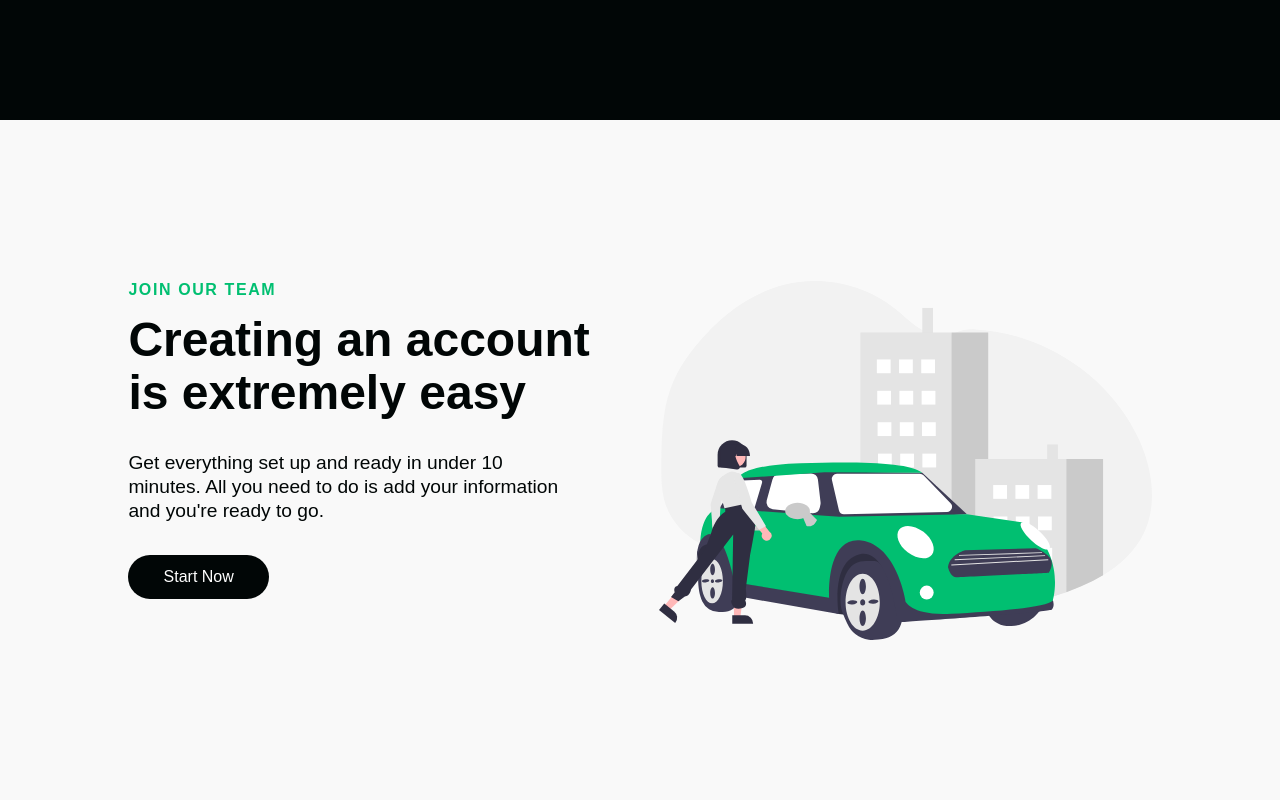
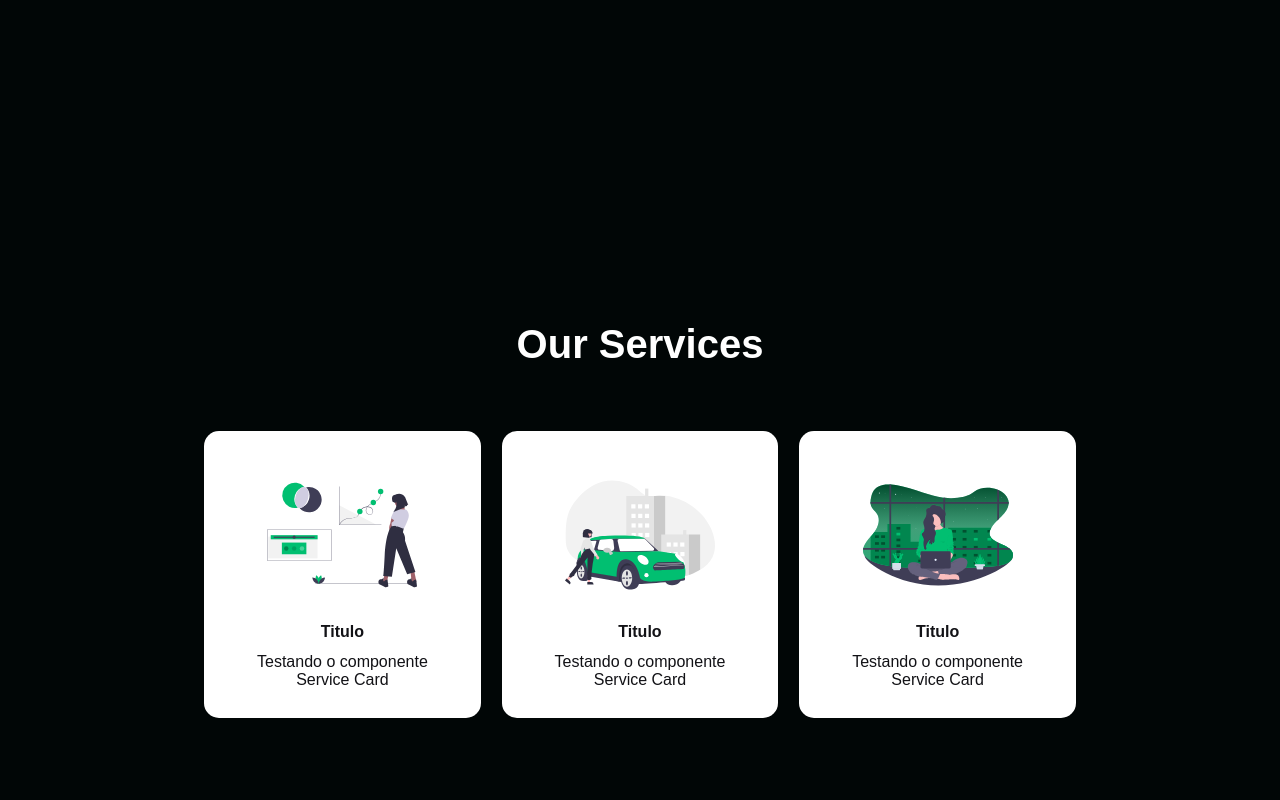
Before and after one commit to gabrielcasag/smooth-scroll, a Next.js app: page / in a window 1280 px wide. Shown: the part 2280-3080 px from the top of the page. Built offline with nearby package versions, Linux system fonts and the light colour scheme; a web font is replaced by a local one.

Commit message:
fix components order in home page

```diff
--- a/src/components/InfoSection/Data.ts
+++ b/src/components/InfoSection/Data.ts
@@ -1,4 +1,4 @@
-const aboutSection = {
+export const aboutSection = {
   id: 'about',
   lightBg: true,
   lightText: false,
@@ -16,7 +16,7 @@ const aboutSection = {
   darkText: true,
 };
 
-const discoverSection = {
+export const discoverSection = {
   id: 'discover',
   lightBg: false,
   lightText: true,
@@ -34,7 +34,7 @@ const discoverSection = {
   darkText: false,
 };
 
-const signupSection = {
+export const signupSection = {
   id: 'signup',
   lightBg: true,
   lightText: false,
--- a/src/components/Navbar/index.tsx
+++ b/src/components/Navbar/index.tsx
@@ -33,7 +33,7 @@ const Navbar: React.FC<INavbarProps> = ({ toggle }) => {
             spy
             smooth
             offset={-80}
-            duration={1000}
+            duration={800}
           >
             dolla
           </S.NavLogo>
@@ -49,7 +49,7 @@ const Navbar: React.FC<INavbarProps> = ({ toggle }) => {
                 spy
                 smooth
                 offset={-80}
-                duration={1000}
+                duration={800}
                 activeClass='active'
               >
                 About
@@ -61,7 +61,7 @@ const Navbar: React.FC<INavbarProps> = ({ toggle }) => {
                 spy
                 smooth
                 offset={-80}
-                duration={1000}
+                duration={800}
                 activeClass='active'
               >
                 Discover
@@ -73,7 +73,7 @@ const Navbar: React.FC<INavbarProps> = ({ toggle }) => {
                 spy
                 smooth
                 offset={-80}
-                duration={1000}
+                duration={800}
                 activeClass='active'
               >
                 Services
@@ -85,7 +85,7 @@ const Navbar: React.FC<INavbarProps> = ({ toggle }) => {
                 spy
                 smooth
                 offset={-80}
-                duration={1000}
+                duration={800}
                 activeClass='active'
               >
                 Sing Up
--- a/src/pages/index.tsx
+++ b/src/pages/index.tsx
@@ -1,9 +1,14 @@
 import React, { useState } from 'react';
+
 import Navbar from '@/components/Navbar';
 import Sidebar from '@/components/Sidebar';
 import HeroSection from '@/components/HeroSection';
 import InfoSection from '@/components/InfoSection';
-import { sections } from '@/components/InfoSection/Data';
+import {
+  aboutSection,
+  discoverSection,
+  signupSection,
+} from '@/components/InfoSection/Data';
 import ServicesSection from '@/components/ServicesSection';
 import Footer from '@/components/Footer';
 
@@ -19,10 +24,10 @@ const Home: React.FC = () => {
       <Navbar toggle={toggleSidebar} />
       <Sidebar isSidebarOpen={isSidebarOpen} toggle={toggleSidebar} />
       <HeroSection />
-      {sections.map(infos => (
-        <InfoSection key={infos.id} {...infos} />
-      ))}
+      <InfoSection {...aboutSection} />
+      <InfoSection {...discoverSection} />
       <ServicesSection />
+      <InfoSection {...signupSection} />
       <Footer />
     </>
   );
```
